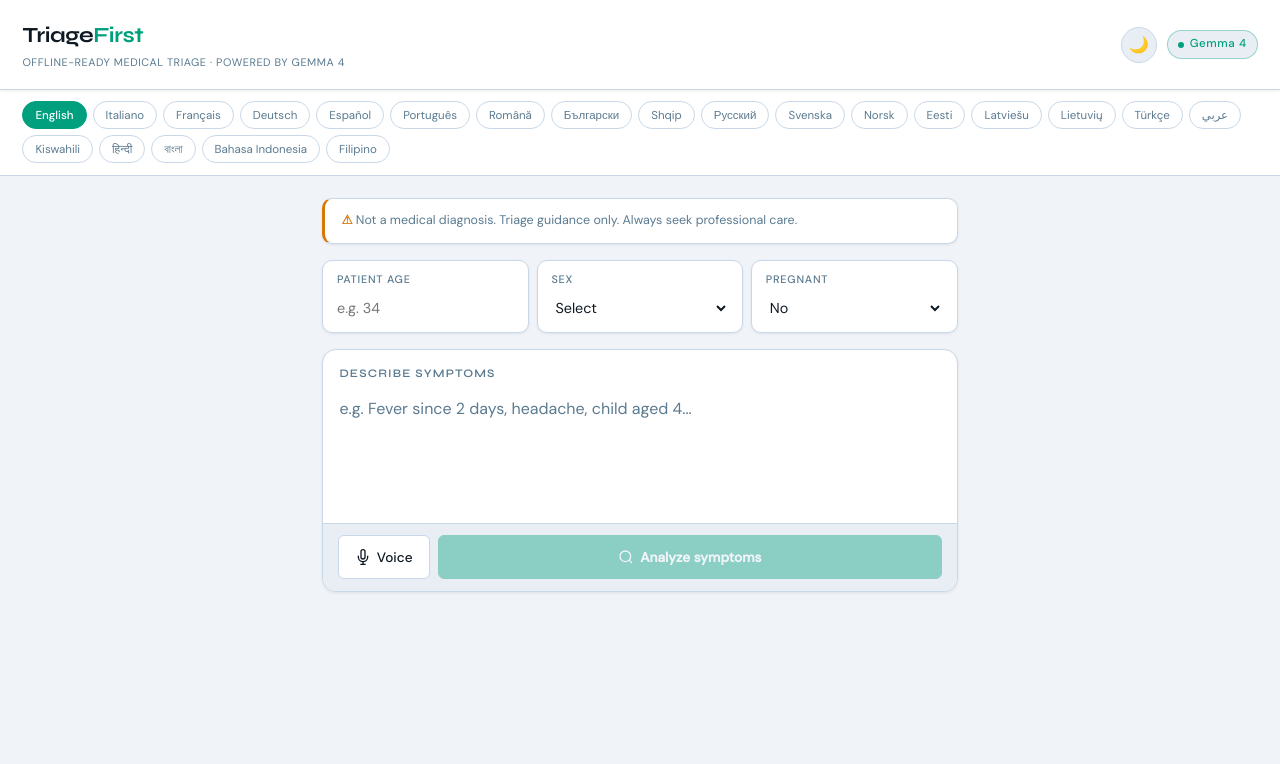
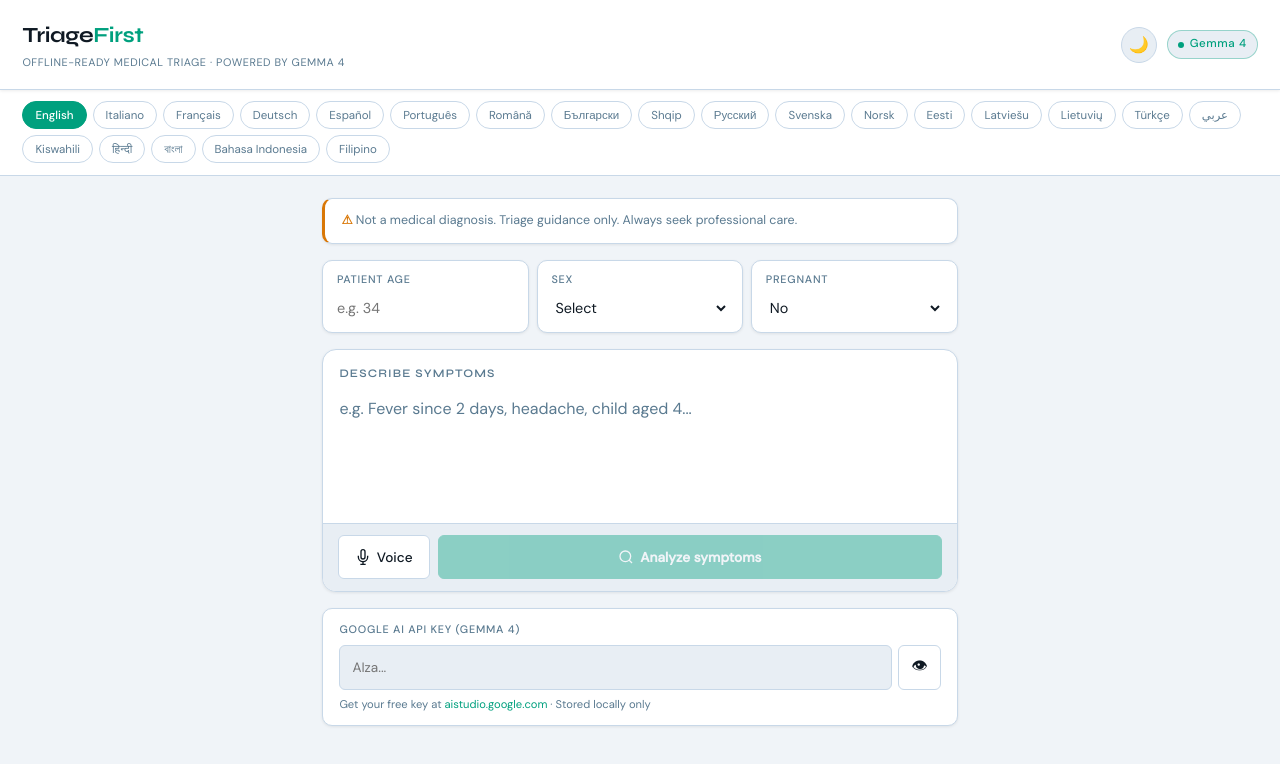
Before and after one commit to pezzaliapp/triagefirst, a React (Vite) app: page / in a window 1280 px wide. Shown: the top 764 px of the page. Built offline with nearby package versions, Linux system fonts and the light colour scheme.

Commit message:
Update App.jsx

```diff
--- a/src/App.jsx
+++ b/src/App.jsx
@@ -112,7 +112,11 @@ export default function App() {
               lang={lang}
               labels={labels}
             />
-
+            <ApiKeyInput
+              value={apiKey}
+              onChange={handleApiKeyChange}
+              labels={labels}
+            />
           </>
         )}
 
```
